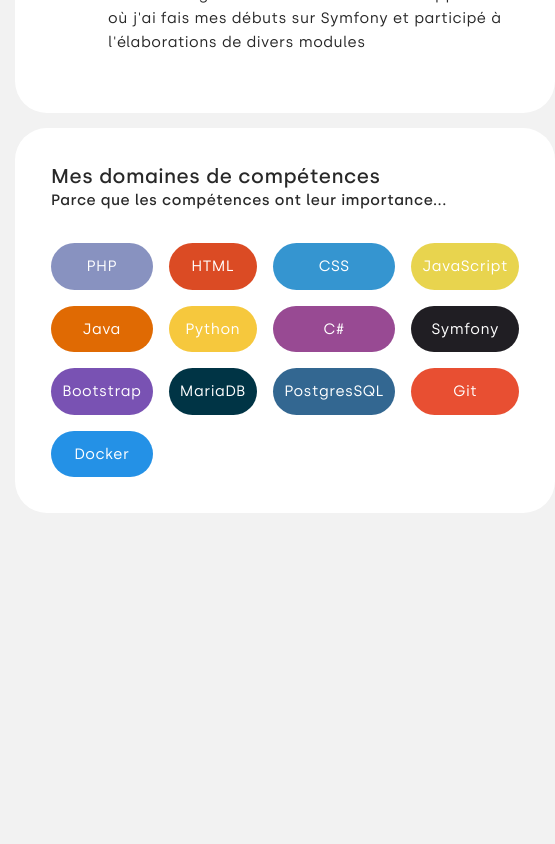
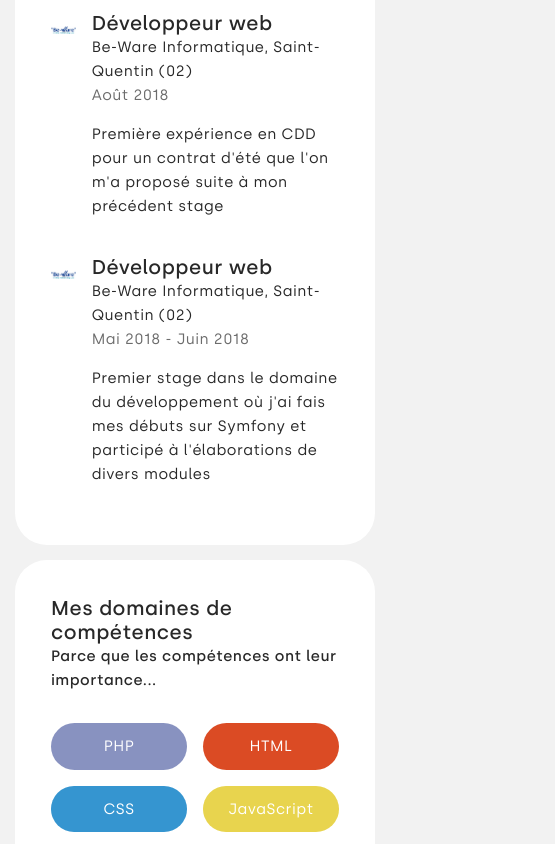
Before and after one commit to AdrienGeoorge/adriengeoorge.github.io, a Vue app: page /carrer in a window 390 px wide. Shown: the part 1156-2000 px from the top of the page, 555 px wide, since content can reach past the window. Before the commit the page ends 1684 px from the top, so only its background shows below. Built offline with nearby package versions, Linux system fonts and the light colour scheme.

Commit message:
Correctifs responsive css

```diff
--- a/src/assets/base.scss
+++ b/src/assets/base.scss
@@ -236,6 +236,7 @@ nav {
     background-repeat: no-repeat;
     background-size: cover;
     text-decoration: none;
+    background-position: top;
 
     .box-content {
       align-items: unset;
@@ -452,6 +453,9 @@ nav {
     grid-template-rows: unset;
   }
 
+  .grid_1_1 {
+    grid-template-columns: 1fr;
+  }
 
   .box {
     .about-me {
@@ -467,7 +471,7 @@ nav {
       grid-column: unset;
     }
 
-    &.box-width-3-height-2{
+    &.box-width-3-height-2 {
       grid-column: span 4;
     }
 
@@ -518,6 +522,8 @@ nav {
   }
 
   .box {
+    max-width: calc(100vw - 2em);
+
     .about-me {
       display: block;
 
@@ -535,7 +541,7 @@ nav {
     }
   }
 
-  .grid_1_1 {
-    grid-template-columns: 1fr;
+  .grid-skills {
+    grid-template-columns: 1fr 1fr;
   }
 }
```
